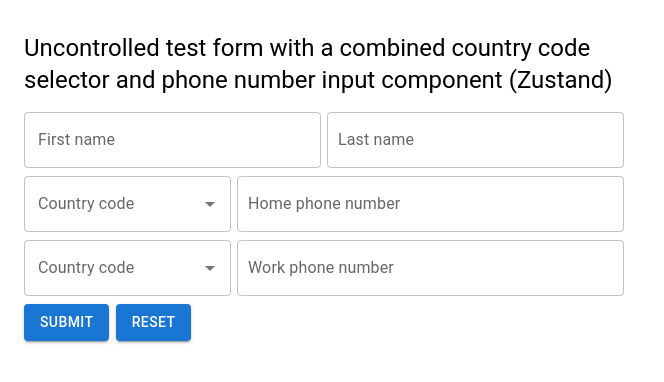
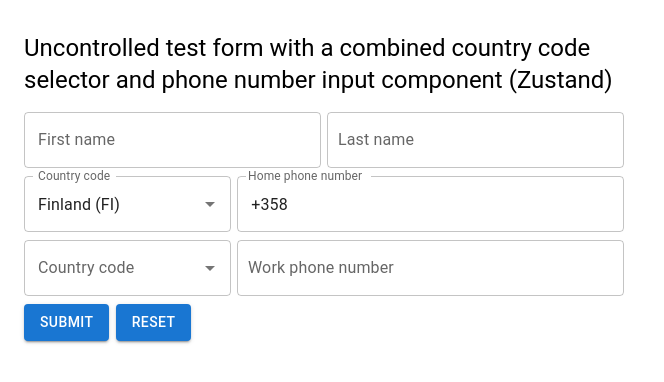
Before and after one commit to jariikonen/mui-country-code-selector, a React (Vite) app: page / in a window 1280 px wide. Shown: the top 382 px of the page, without its empty margins (0-664 px from the left). Built offline with nearby package versions, Linux system fonts and the light colour scheme.

Commit message:
Add defaultValue prop to the combined components

```diff
--- a/src/CountryCodeSelectorCombined/CountryCodeSelectorCombinedZustand/CountryCodeSelectorCombinedZustandInner.tsx
+++ b/src/CountryCodeSelectorCombined/CountryCodeSelectorCombinedZustand/CountryCodeSelectorCombinedZustandInner.tsx
@@ -37,6 +37,9 @@ interface CountryCodeSelectorCombinedInnerProps {
 
   /** Defines how long the error message is displayed in seconds. */
   errorMessageDelay: number;
+
+  /** A default phone number value. */
+  defaultValue: string;
 }
 
 /**
@@ -51,6 +54,7 @@ function CountryCodeSelectorCombinedInner({
   countryCodeLabel,
   phoneNumberLabel,
   errorMessageDelay,
+  defaultValue,
 }: CountryCodeSelectorCombinedInnerProps) {
   const {
     errorMsg,
@@ -81,9 +85,9 @@ function CountryCodeSelectorCombinedInner({
 
   const onInputRefChange = useCallback(
     (element: HTMLInputElement | null) => {
-      setRefs(element, inputRef);
+      setRefs(element, inputRef, defaultValue);
     },
-    [inputRef, setRefs]
+    [defaultValue, inputRef, setRefs]
   );
 
   return (
--- a/src/CountryCodeSelectorCombined/CountryCodeSelectorCombinedZustand/index.tsx
+++ b/src/CountryCodeSelectorCombined/CountryCodeSelectorCombinedZustand/index.tsx
@@ -31,6 +31,12 @@ interface CountryCodeSelectorCombinedProps {
 
   /** Defines how long the error message is displayed in seconds. */
   errorMessageDelay?: number;
+
+  /**
+   * A default phone number value. Provide this if you wish to set the default
+   * value when using the component as an uncontrolled component.
+   */
+  defaultValue?: string;
 }
 
 /**
@@ -46,6 +52,7 @@ function CountryCodeSelectorCombined({
   countryCodeLabel = 'Country code',
   phoneNumberLabel = 'Phone number',
   errorMessageDelay = 3,
+  defaultValue = '',
 }: CountryCodeSelectorCombinedProps) {
   return (
     <CountryCodeStoreProvider>
@@ -56,6 +63,7 @@ function CountryCodeSelectorCombined({
         countryCodeLabel={countryCodeLabel}
         phoneNumberLabel={phoneNumberLabel}
         errorMessageDelay={errorMessageDelay}
+        defaultValue={defaultValue}
       />
     </CountryCodeStoreProvider>
   );
--- a/src/CountryCodeSelectorCombined/common.ts
+++ b/src/CountryCodeSelectorCombined/common.ts
@@ -7,12 +7,17 @@
  */
 export function resetHandler(
   inputElement: HTMLInputElement | null | undefined,
-  handlePhoneNumberChange: (e: { target: { value: string } }) => void
+  handlePhoneNumberChange: (e: { target: { value: string } }) => void,
+  defaultValue: string
 ) {
-  if (inputElement?.value && inputElement.value.length > 0) {
+  if (inputElement?.value) {
     handlePhoneNumberChange({
-      target: { value: '' },
+      target: { value: defaultValue },
     });
+    setTimeout(() => {
+      // eslint-disable-next-line no-param-reassign
+      inputElement.value = defaultValue;
+    }, 0);
   }
 }
 
@@ -24,12 +29,13 @@ export function resetHandler(
  */
 export function addResetHandler(
   formElement: HTMLElement | null | undefined,
-  inputElement: HTMLInputElement | null,
-  handlePhoneNumberChange: (event: { target: { value: string } }) => void
+  inputElement: HTMLInputElement | null | undefined,
+  handlePhoneNumberChange: (event: { target: { value: string } }) => void,
+  defaultValue: string
 ) {
   if (formElement) {
     formElement.addEventListener('reset', () =>
-      resetHandler(inputElement, handlePhoneNumberChange)
+      resetHandler(inputElement, handlePhoneNumberChange, defaultValue)
     );
   }
 }
@@ -44,9 +50,10 @@ export function addResetHandler(
 export function removeResetHandler(
   formElement: HTMLElement | null | undefined,
   inputElement: HTMLInputElement | null | undefined,
-  handlePhoneNumberChange: (event: { target: { value: string } }) => void
+  handlePhoneNumberChange: (event: { target: { value: string } }) => void,
+  defaultValue: string
 ) {
   formElement?.removeEventListener('reset', () =>
-    resetHandler(inputElement, handlePhoneNumberChange)
+    resetHandler(inputElement, handlePhoneNumberChange, defaultValue)
   );
 }
--- a/src/demo/TestFormUncontrolledReact.tsx
+++ b/src/demo/TestFormUncontrolledReact.tsx
@@ -70,6 +70,7 @@ function TestForm() {
             <CountryCodeSelectorCombined
               countryCodeLabel="Country code"
               phoneNumberLabel="Home phone number"
+              defaultValue="+358"
               inputRef={homePhoneNumRef}
             />
           </Grid>
--- a/src/demo/TestFormUncontrolledZustand.tsx
+++ b/src/demo/TestFormUncontrolledZustand.tsx
@@ -71,6 +71,7 @@ function TestForm() {
               countryCodeLabel="Country code"
               phoneNumberLabel="Home phone number"
               inputRef={homePhoneNumRef}
+              defaultValue="+358 "
             />
           </Grid>
           <Grid item xs={12}>
--- a/src/store/createCountryCodeStore.ts
+++ b/src/store/createCountryCodeStore.ts
@@ -50,6 +50,7 @@ const createCountryCodeStore = () =>
       errorMsgTimeoutObj: null,
       phoneNumberInput: null,
       formElement: undefined,
+      defaultValue: '',
       changeHandler: undefined,
       setPhoneNumberInput(inputElement) {
         set({ phoneNumberInput: inputElement });
@@ -60,14 +61,23 @@ const createCountryCodeStore = () =>
       setChangeHandler(handler) {
         set({ changeHandler: handler });
       },
-      setRefs(inputElement, inputRef) {
+      setRefs(inputElement, inputRef, defaultValue) {
         const formElement = getForm(inputElement);
-        set({ formElement, phoneNumberInput: inputElement });
+        set({ formElement, defaultValue, phoneNumberInput: inputElement });
         if (inputRef !== undefined) {
           inputRef.current = inputElement; // eslint-disable-line no-param-reassign
         }
         const { handlePhoneNumberChange } = get();
-        addResetHandler(formElement, inputElement, handlePhoneNumberChange);
+        addResetHandler(
+          formElement,
+          inputElement,
+          handlePhoneNumberChange,
+          defaultValue
+        );
+        if (inputElement) {
+          inputElement.value = defaultValue; // eslint-disable-line no-param-reassign
+          handlePhoneNumberChange({ target: { value: defaultValue } });
+        }
       },
       initialize(errorMsgDelay, changeHandler) {
         set({ errorMsgDelay, changeHandler });
@@ -75,12 +85,17 @@ const createCountryCodeStore = () =>
         return cleanUp;
       },
       cleanUp() {
-        const { formElement, phoneNumberInput, handlePhoneNumberChange } =
-          get();
+        const {
+          formElement,
+          phoneNumberInput,
+          defaultValue,
+          handlePhoneNumberChange,
+        } = get();
         removeResetHandler(
           formElement,
           phoneNumberInput,
-          handlePhoneNumberChange
+          handlePhoneNumberChange,
+          defaultValue
         );
       },
       handlePhoneNumberChange(event) {
```
Also changed, not shown: src/CountryCodeSelectorCombined/CountryCodeSelectorCombinedReact.tsx (+20 -3 lines), src/types/CCSelectorState.ts (+6 -1 lines).
